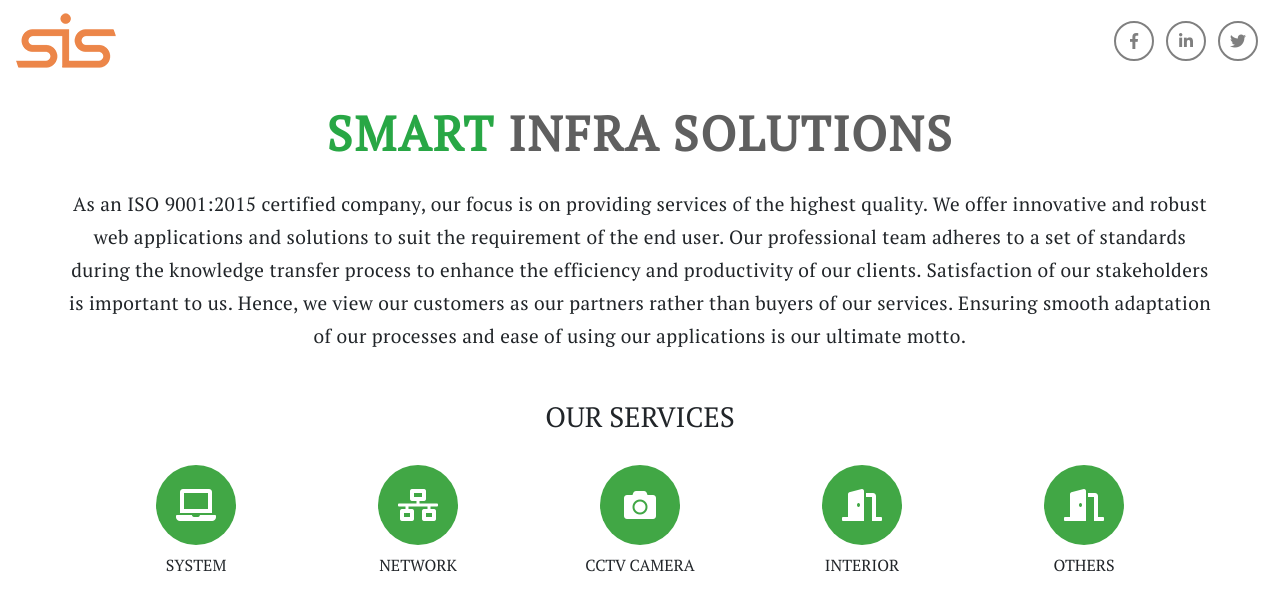
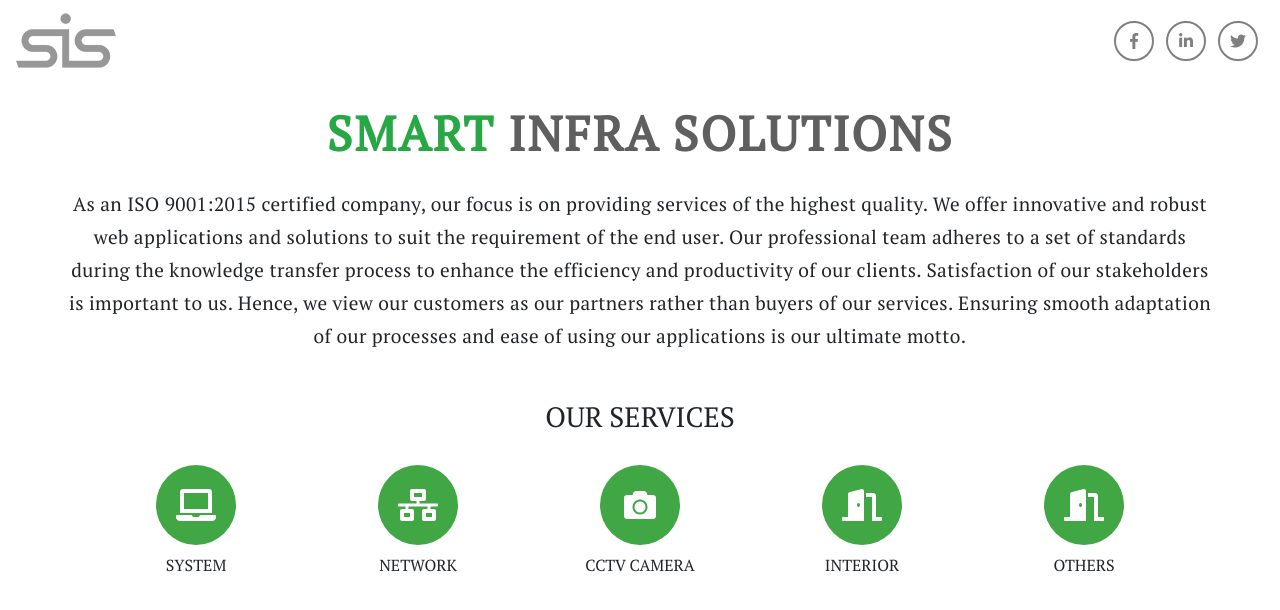
Before and after one commit to prakasharul/smart-infra, a plain HTML site: page index.html in a window 1280 px wide. Drawn offline with nearby package versions, Linux system fonts and the light colour scheme.

Commit message:
gray scall images

```diff
--- a/assets/css/style.css
+++ b/assets/css/style.css
@@ -50,3 +50,9 @@
 .text {
 	padding-top: 10px;
 }
+
+
+.grey-scale {
+  -webkit-filter: grayscale(100%); /* Safari 6.0 - 9.0 */
+  filter: grayscale(100%);
+}
--- a/index.html
+++ b/index.html
@@ -21,7 +21,7 @@
 <body>
     <nav class="navbar navbar-expand-sm bg-white navbar-light">
         <!-- Brand -->
-        <a class="navbar-brand" href="#"><img src="assets/img/logo.png" alt="Smart infra Solutions" class="img-fluid"></a>
+        <a class="navbar-brand" href="#"><img src="assets/img/logo.png" alt="Smart infra Solutions" class="grey-scale img-fluid"></a>
         <!-- Links -->
         <ul class="navbar-nav ml-auto text-dark">
             <li class="nav-item cirlcle">
```
